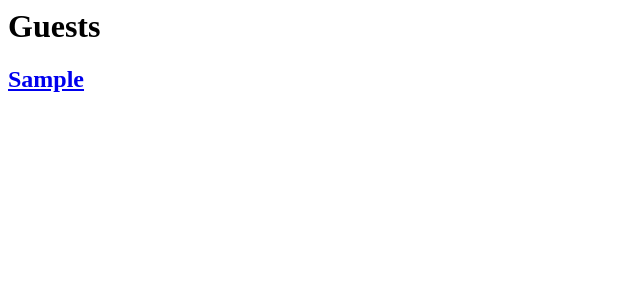
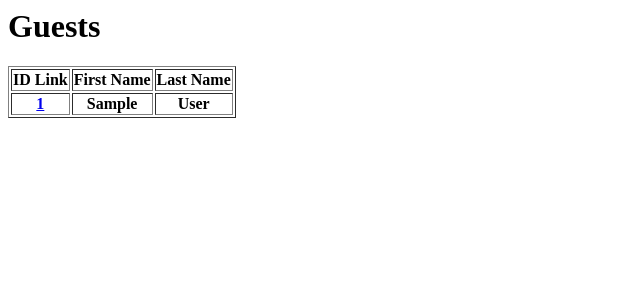
Before and after one commit to cmm863/Lumate, a Django app: page /guestbook/all/ in a window 1280 px wide. Shown: the top 300 px of the page, without its empty margins (0-640 px from the left). Run offline with Django 3.2, Linux system fonts and the light colour scheme; tables that the repository leaves empty hold one stand-in row (values such as "Sample post"); lists and menus that the app fills with data are empty; parts of the project's set-up code (start-up, migrations or seed data) failed here and were passed over.

Commit message:
Changed template html files to tables

```diff
--- a/lumate/templates/guests.html
+++ b/lumate/templates/guests.html
@@ -1,10 +1,18 @@
 <html>
 <body>
 <h1>Guests </h1>
+<table border="1">
+  <tr>
+    <th>ID Link</th>
+    <th>First Name</th>
+    <th>Last Name</th>
 {% for guest in guests %}
-<div>
-<h2><a href="/guestbook/get/{{ guest.id }}/">{{ guest.first_name }}</a></h2>
-</div>
+  <tr>
+    <th><a href="/guestbook/get/{{ guest.id }}/">{{ guest.id }}</a></th>
+    <th>{{ guest.first_name }}</th>
+    <th>{{ guest.last_name }}</th>
+  </tr>
 {% endfor %}
+</table>
 </body>
 </html>
```
Also changed, not shown: lumate/templates/guest.html (+10 -2 lines).
